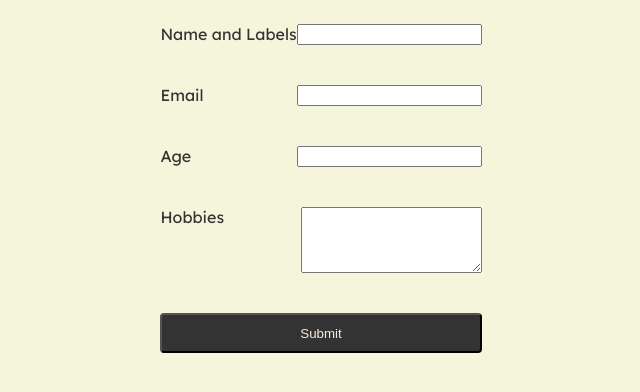
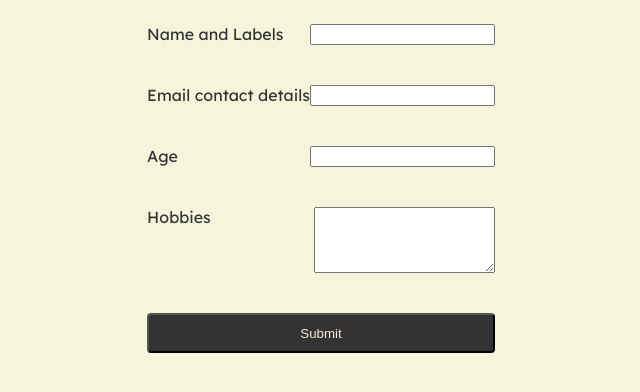
Before and after one commit to uxprateek/Percy_setup, a website: page index.html in a window 1280 px wide. Shown: the part 258-650 px from the top of the page, without its empty margins (319-959 px from the left). Drawn offline with Linux system fonts and the light colour scheme.

Commit message:
Update index.html

```diff
--- a/index.html
+++ b/index.html
@@ -59,7 +59,7 @@
             <input type="text" id="name" name="name" required>
         </div>
         <div class="row" >
-            <label for="email">Email</label>
+            <label for="email">Email contact details</label>
             <input type="email" id="email" name="email" required>
         </div>
         <div class="row" >
```
